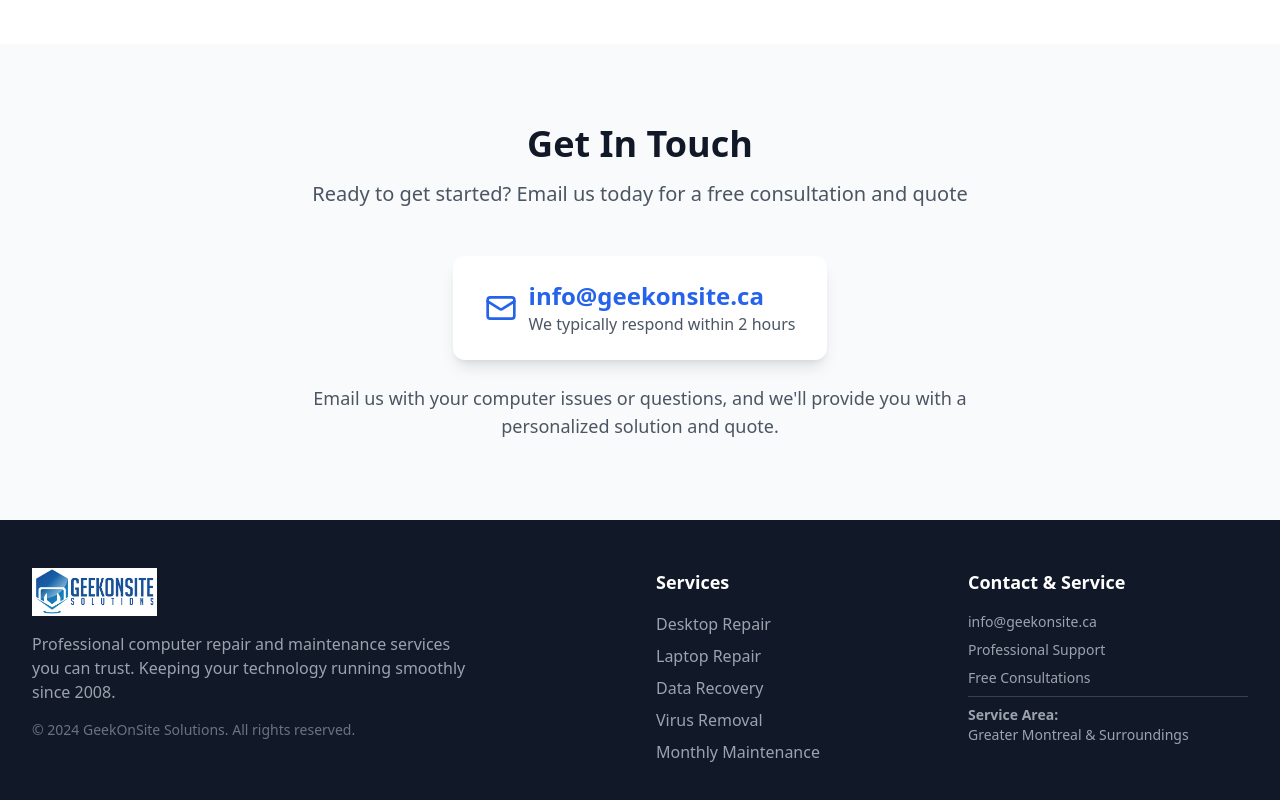
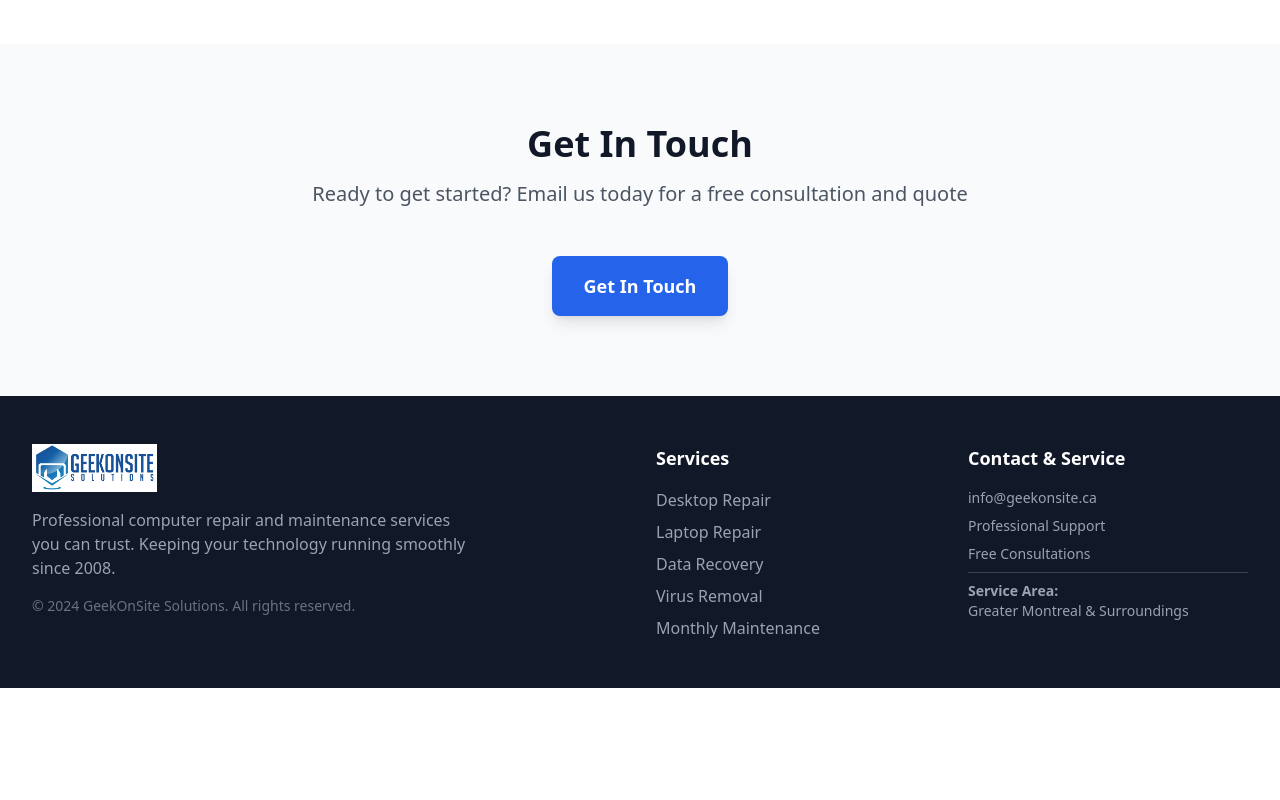
Before and after one commit to geekonsite/Geekonsite, a React (Vite) app: page / in a window 1280 px wide. Shown: the part 4466-5266 px from the top of the page. After the commit the page ends 5154 px from the top, so only its background shows below. Built offline with nearby package versions, Linux system fonts and the light colour scheme.

Commit message:
Updated App.tsx

```diff
--- a/src/App.tsx
+++ b/src/App.tsx
@@ -422,21 +422,12 @@ function App() {
           </div>
 
           <div className="text-center">
-            <div className="inline-flex items-center space-x-3 bg-white px-8 py-6 rounded-xl shadow-lg">
-              <Mail className="h-8 w-8 text-blue-600" />
-              <div className="text-left">
-                <a
-                  href="mailto:info@geekonsite.ca"
-                  className="text-2xl font-bold text-blue-600 hover:text-blue-700 hover:underline transition-colors duration-200"
-                >
-                  info@geekonsite.ca
-                </a>
-                <div className="text-gray-600">{t('contact.response')}</div>
-              </div>
-            </div>
-            <p className="text-lg text-gray-600 mt-6 max-w-2xl mx-auto">
-              {t('contact.emailDescription')}
-            </p>
+            <button
+              onClick={() => scrollToSection('contact')}
+              className="bg-blue-600 text-white px-8 py-4 rounded-lg font-semibold hover:bg-blue-700 transition-colors duration-200 shadow-lg text-lg"
+            >
+              {t('contact.title')}
+            </button>
           </div>
         </div>
       </section>
```
